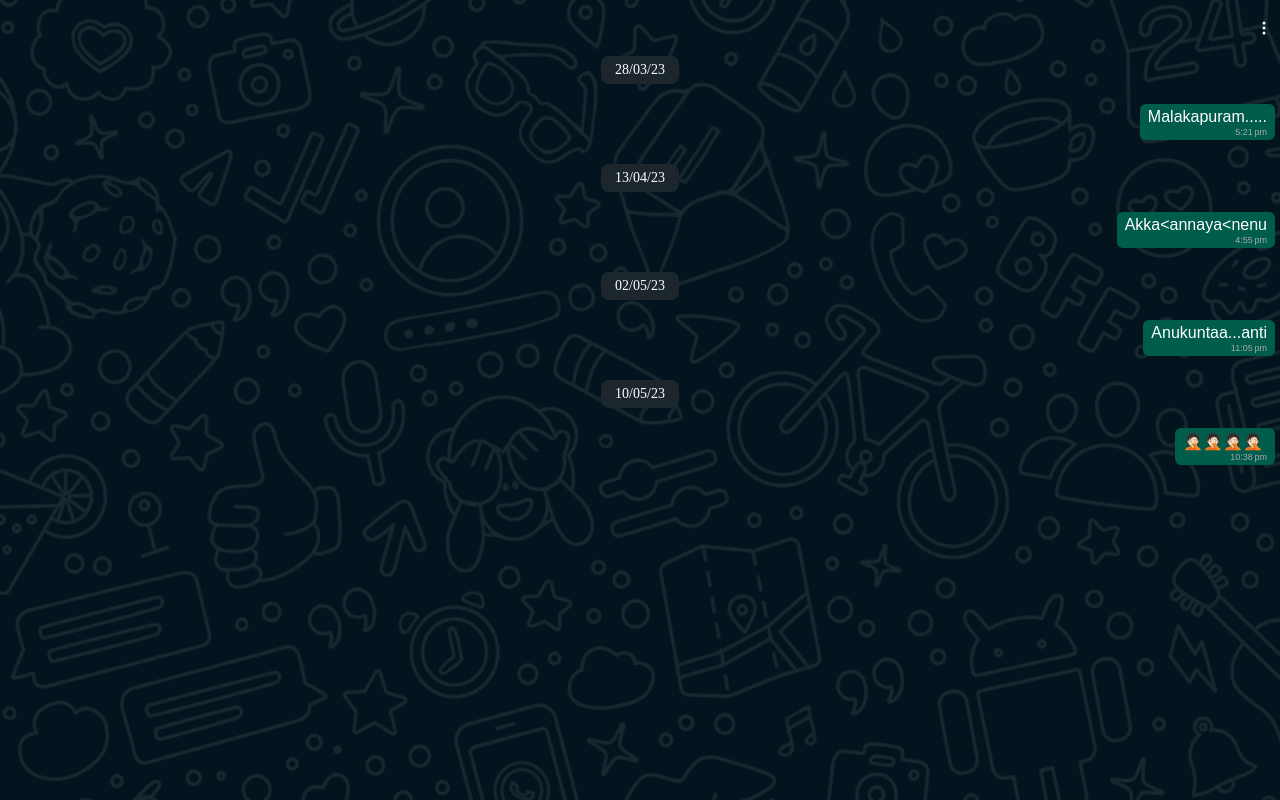
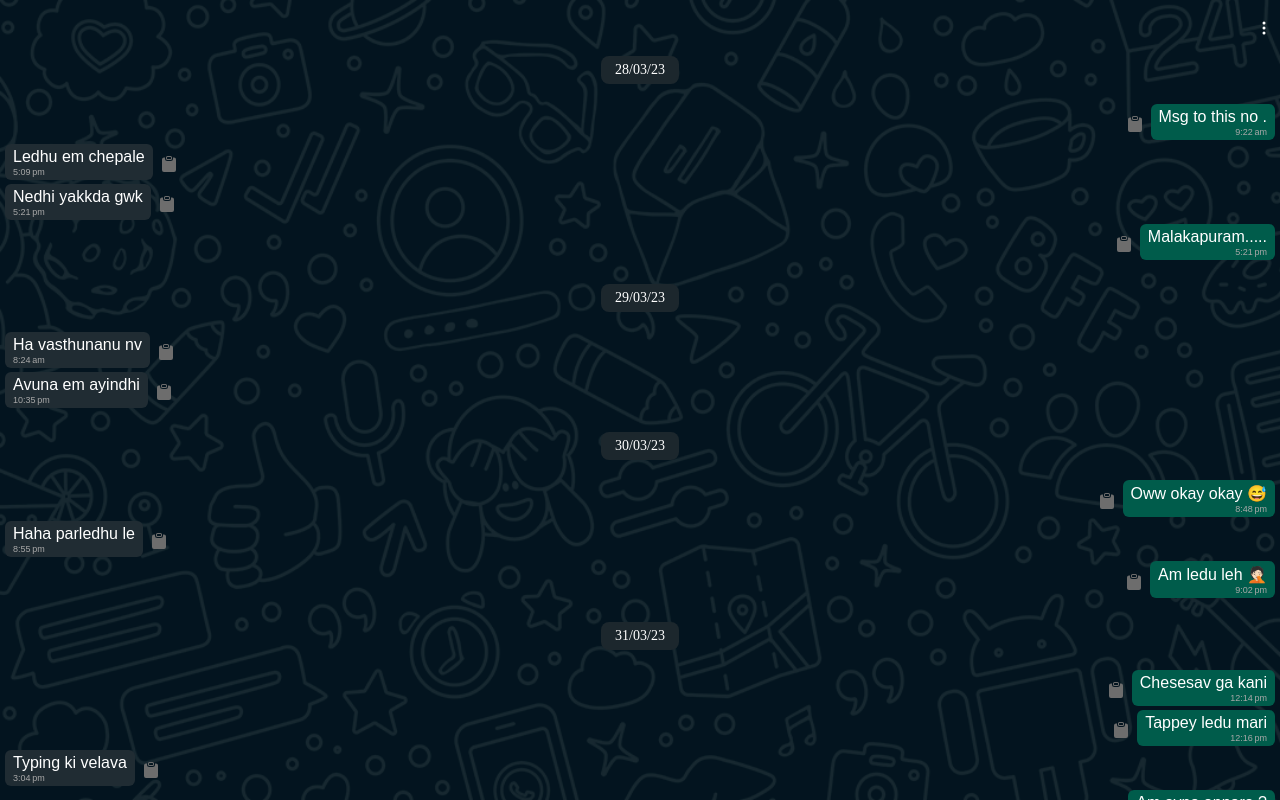
Before and after one commit to suryasarisa99/whatsapp-chat, a React (Vite) app: page / in a window 1280 px wide. Both pictures are taken after a click on the button "Sample 1". Built offline with nearby package versions, Linux system fonts and the light colour scheme.

Commit message:
fixed only 16

```diff
--- a/src/index.scss
+++ b/src/index.scss
@@ -11,6 +11,13 @@ body {
 
 .chat-block {
   width: 100%;
+  display: flex;
+  align-items: center;
+  gap: 8px;
+
+  .copy-icon {
+    color: rgb(109, 109, 109);
+  }
   // background-color: rgb(0, 0, 0);
 }
 .chat-block.p1 {
@@ -20,6 +27,7 @@ body {
   padding-right: 5px;
   .chat {
     background-color: #005c4b;
+    order: 1;
   }
 
   .time {
@@ -31,11 +39,16 @@ body {
   flex-shrink: 0;
   justify-content: start;
   padding-left: 5px;
+
   .chat {
     background-color: #202c33;
   }
   .time {
     left: 8px;
+  }
+
+  .copy-icon {
+    order: 2;
   }
 }
 
--- a/src/pages/ChatPage.jsx
+++ b/src/pages/ChatPage.jsx
@@ -1,7 +1,9 @@
 import { useState, useEffect, useContext, useRef } from "react";
 import bg from "../images/g2.png";
 import { DataContext } from "../../context/DataContext";
-import { BsThreeDotsVertical } from "react-icons/bs";
+import { BsThreeDotsVertical, BsFillClipboardFill } from "react-icons/bs";
+// import { MdOutlineContentCopy } from "react-icons/md";
+
 export default function ChatPage() {
   let [messages, setMessages] = useState([]);
   let [names, setNames] = useState([]);
@@ -26,6 +28,8 @@ export default function ChatPage() {
   }, [fileContent]);
 
   function Chat({ chat, ind }) {
+
+    const mssgRef = useRef();
     return (
       <div
         className={
@@ -40,11 +44,17 @@ export default function ChatPage() {
             setLimit((prv) => Math.min(prv + 500, messages.length));
         }}
       >
+        <BsFillClipboardFill className="copy-icon" onClick={() => {
+          console.log(mssgRef.current);
+          console.log(navigator.clipboard);
+          navigator.clipboard.writeText(chat.mssg);
+        }} />
         <div className="chat">
           {chat.file &&
             <p className="img"></p>
           }
-          <p className="mssg">{chat.mssg}</p>
+
+          <p className="mssg" ref={mssgRef}>{chat.mssg}</p>
           <div className="time">{chat.time}</div>
         </div>
       </div>
@@ -166,7 +176,7 @@ function getMessages(text) {
         file: file?.trim(),
       };
       // console.log(obj);
-      if (mssg && mssg?.trim()?.length == 16 && !mssg?.trim()?.includes(" ")) return obj;
+      if (mssg && mssg?.trim()?.length == 16) return obj;
       // if (mssg) return obj;
     })
     .filter((item) => item?.mssg);
```
